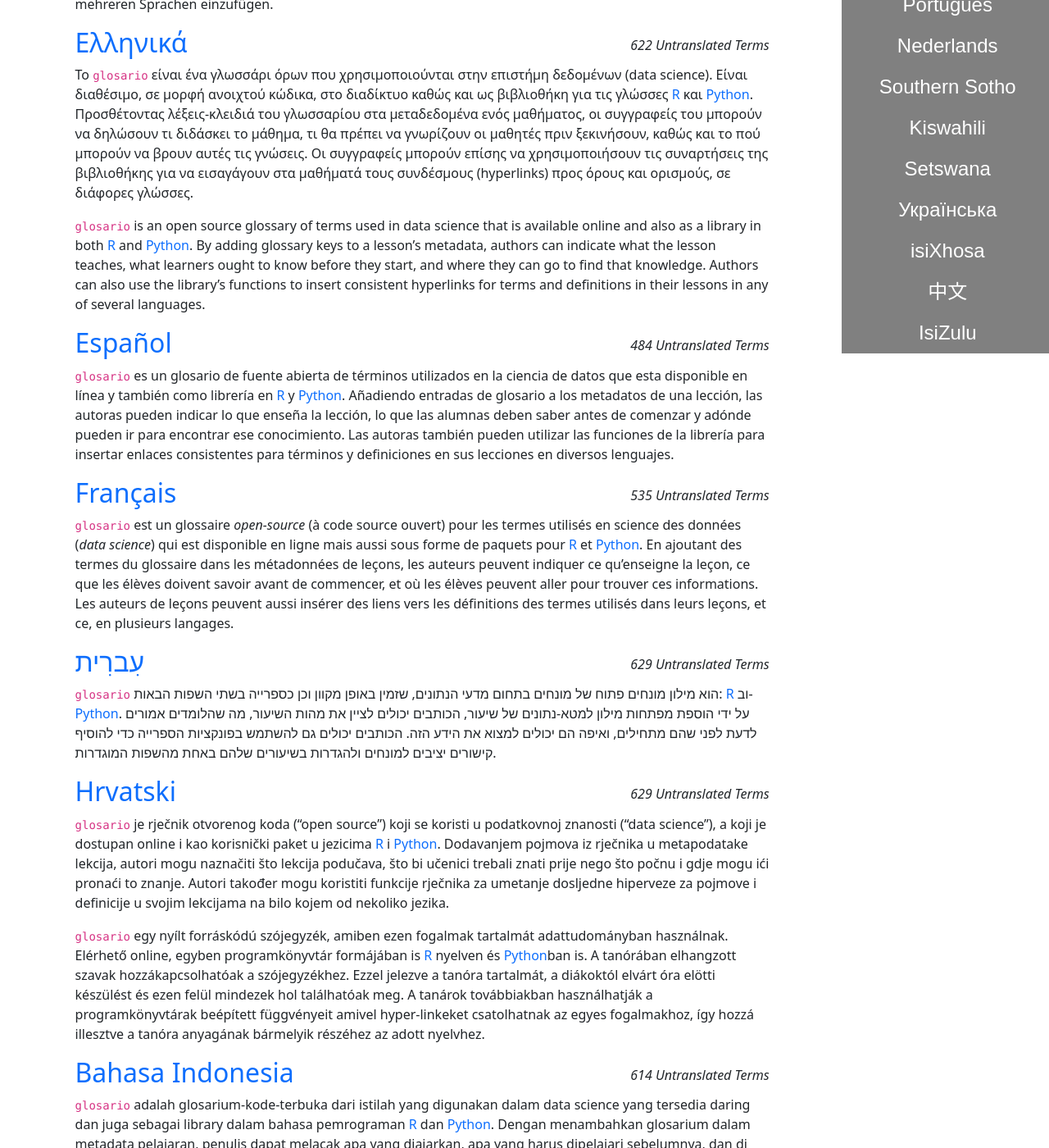
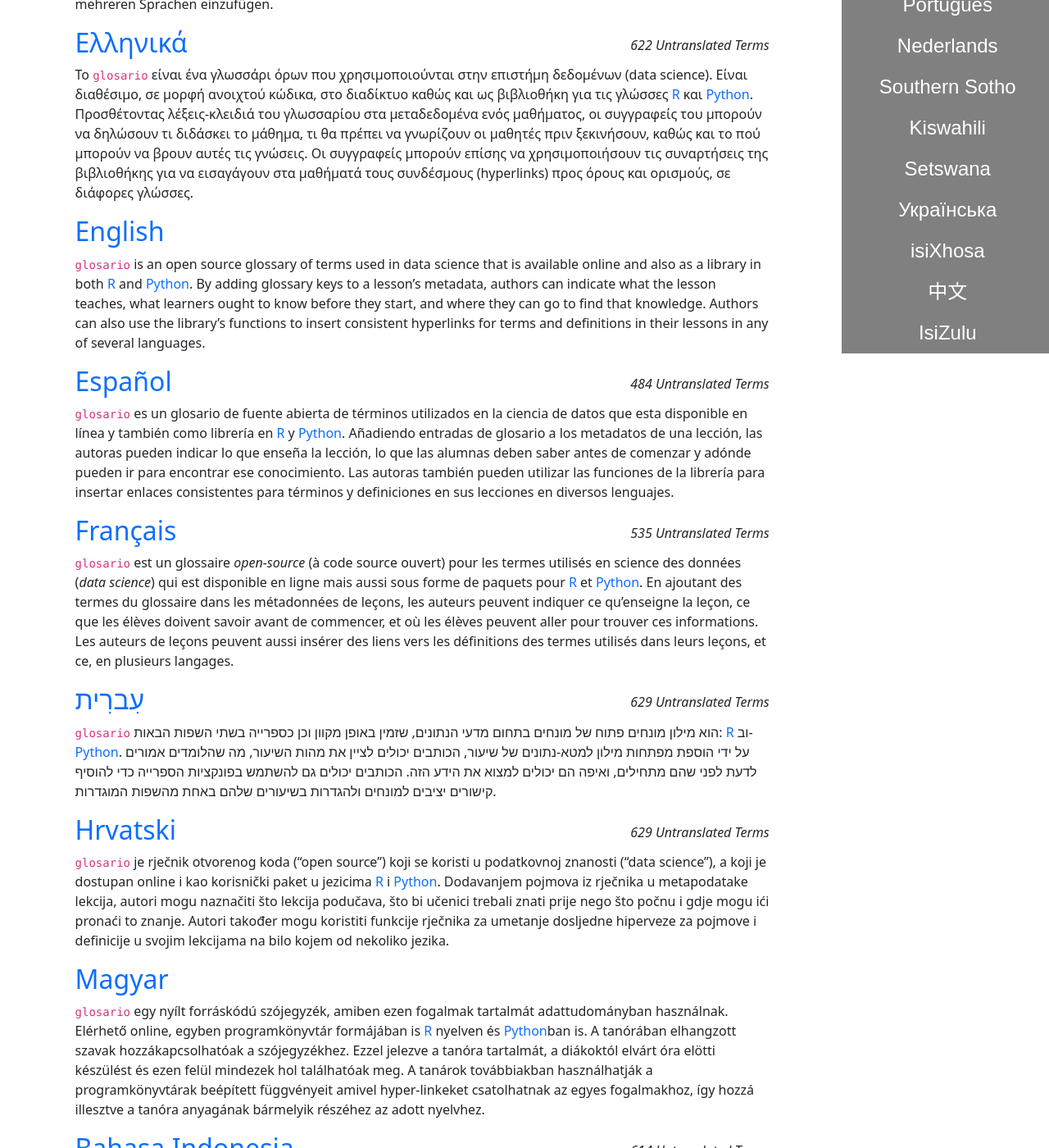
Before and after one commit to carpentries/glosario, a Jekyll site: the page built from index.html, in a window 1280 px wide and 1400 px high, scrolled down 1131 px. Shown: the whole window at 82% size. Built offline with Jekyll 4.4.1, drawn with Linux system fonts in a browser that asks for light colours; comment, search, counter and statistics services are not loaded.

Commit message:
Deploying to site from @ carpentries/glosario@6102664bedc568c08e0f93be9fd45a49aea76a33 🚀

```diff
--- a/index.html
+++ b/index.html
@@ -9,12 +9,12 @@ layout: page
   {% assign unt_link = lkey | prepend: './untranslated-terms/#' | relative_url %}
   {% assign untranslated = site.data[lkey].untranslated_terms %}
 
-  {% if language != "en" and untranslated.size > 0 %}
   <span>
+    {% if language != "en" and untranslated.size > 0 %}
     <i style="float:right; padding-top: 10px">{{untranslated.size}} Untranslated Terms</i>
+    {% endif %}
     <h2><a id="{{lang.name}}" href="{{link}}">{{lang.name}}</a></h2>
   </span>
-  {% endif %}
 
   <div dir='auto' class="lang_blurb">
   {{lang.blurb | markdownify}}
```
